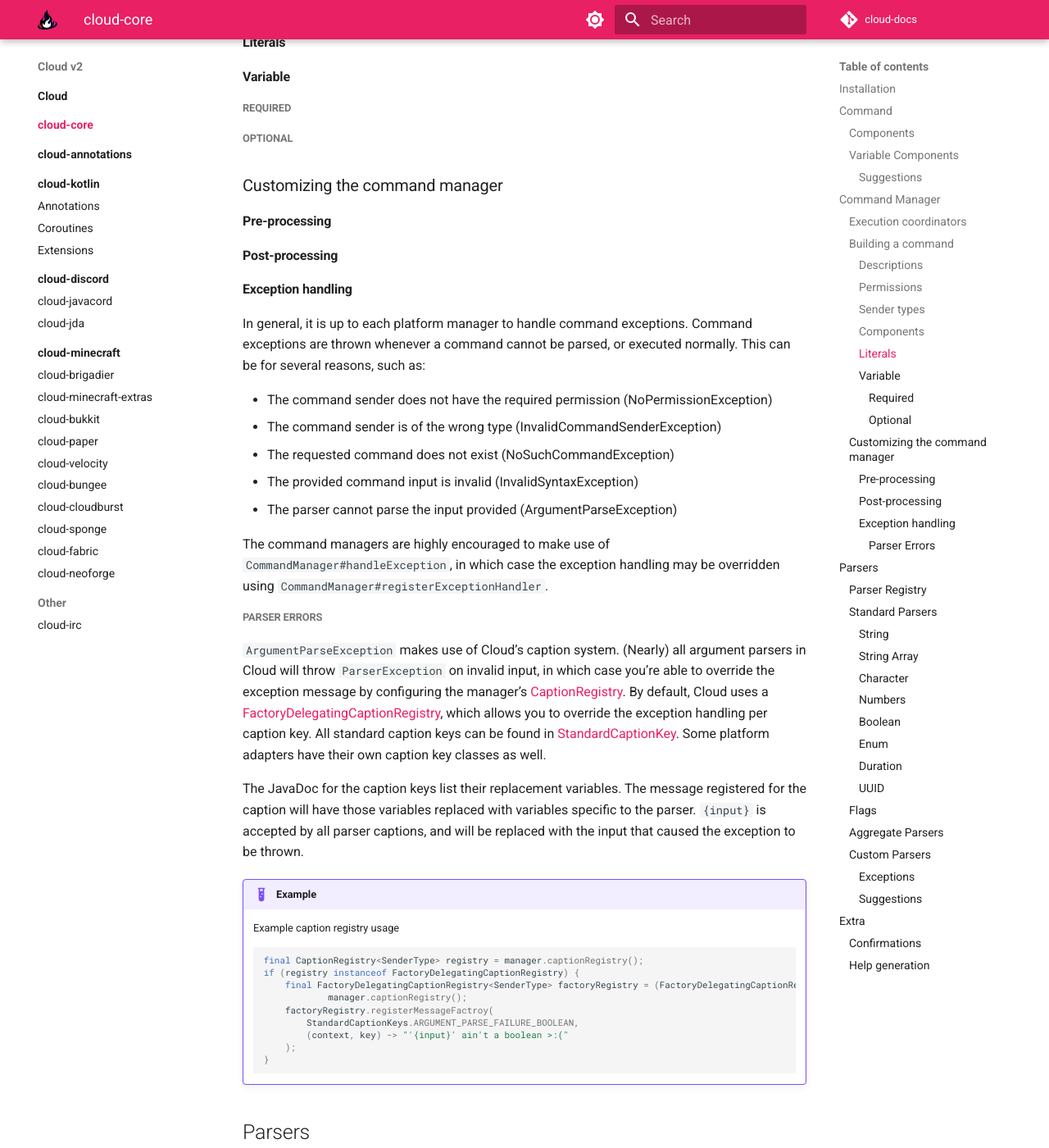
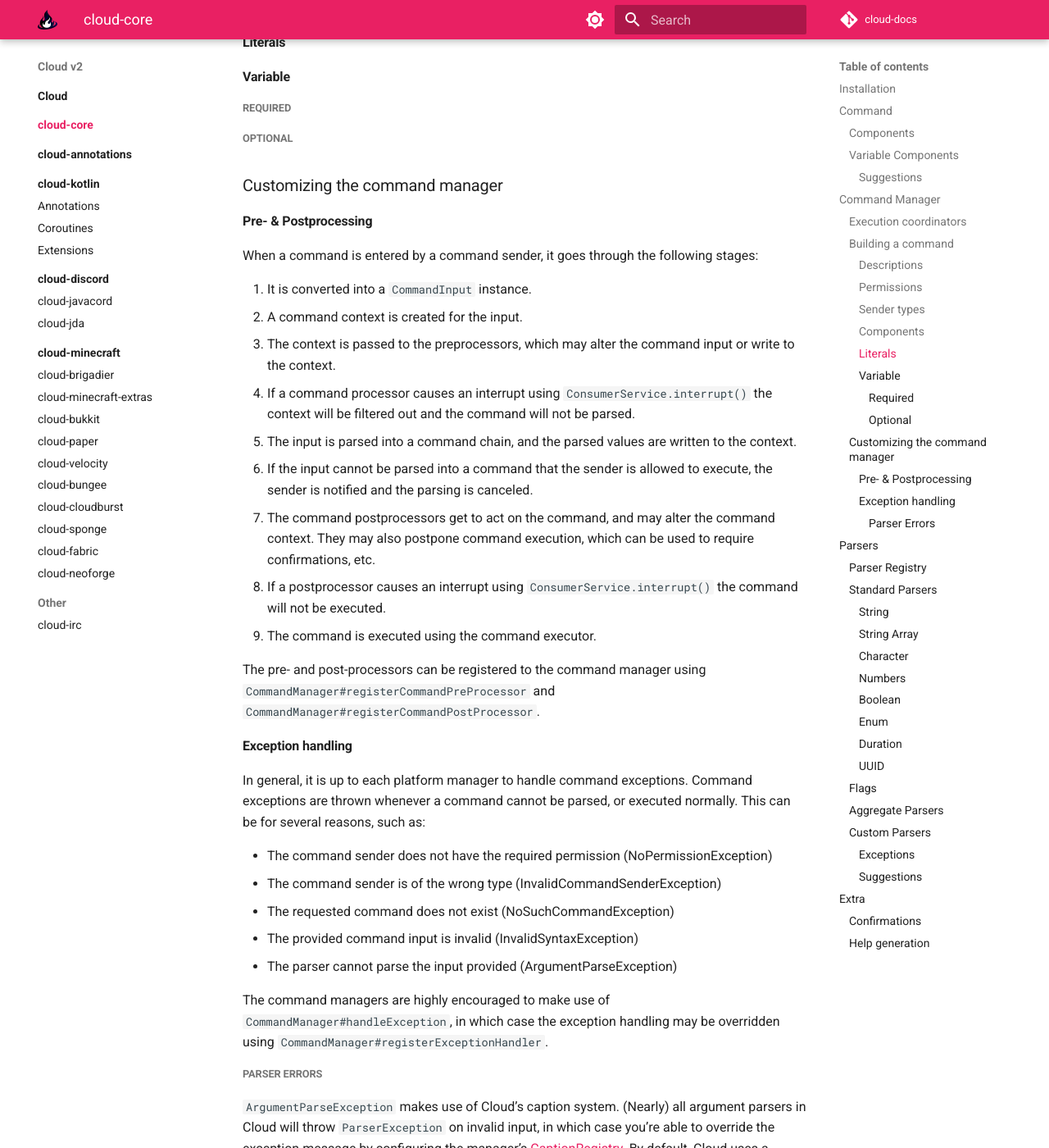
Before and after one commit to Incendo/cloud-docs, an MkDocs documentation site: the page built from docs/core/index.md, in a window 1280 px wide and 1400 px high, scrolled down 2169 px. Shown: the whole window at 82% size. Built offline with MkDocs 1.6.1 and Material for MkDocs 9.7.7, drawn with Linux system fonts in a browser that asks for light colours; comment, search, counter and statistics services are not loaded.

Commit message:
explain processing

```diff
--- a/docs/core/index.md
+++ b/docs/core/index.md
@@ -101,9 +101,25 @@ Cloud ships with two different command execution coordinators:
 
 ### Customizing the command manager
 
-#### Pre-processing
+#### Pre- & Postprocessing
 
-#### Post-processing
+When a command is entered by a command sender, it goes through the following stages:
+
+1. It is converted into a `CommandInput` instance.
+2. A command context is created for the input.
+3. The context is passed to the preprocessors, which may alter the command input or write to the context.
+   - If a command processor causes an interrupt using `ConsumerService.interrupt()` the context will be filtered out
+     and the command will not be parsed.
+4. The input is parsed into a command chain, and the parsed values are written to the context.
+   - If the input cannot be parsed into a command that the sender is allowed to execute, the sender is
+     notified and the parsing is canceled.
+5. The command postprocessors get to act on the command, and may alter the command context.
+   They may also postpone command execution, which can be used to require confirmations, etc.
+   - If a postprocessor causes an interrupt using `ConsumerService.interrupt()` the command will not be executed.
+6. The command is executed using the command executor.
+
+The pre- and post-processors can be registered to the command manager using `CommandManager#registerCommandPreProcessor`
+and `CommandManager#registerCommandPostProcessor`.
 
 #### Exception handling
 
```
